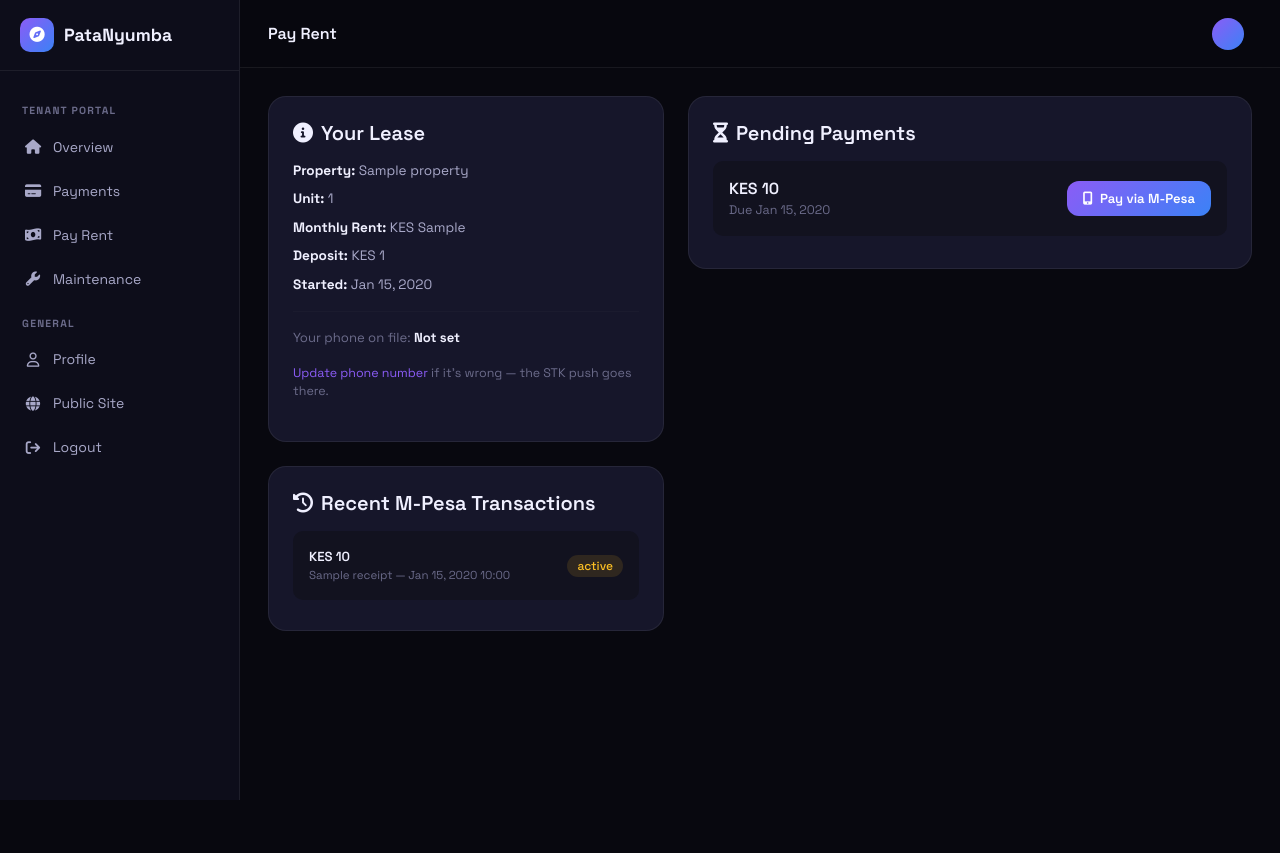
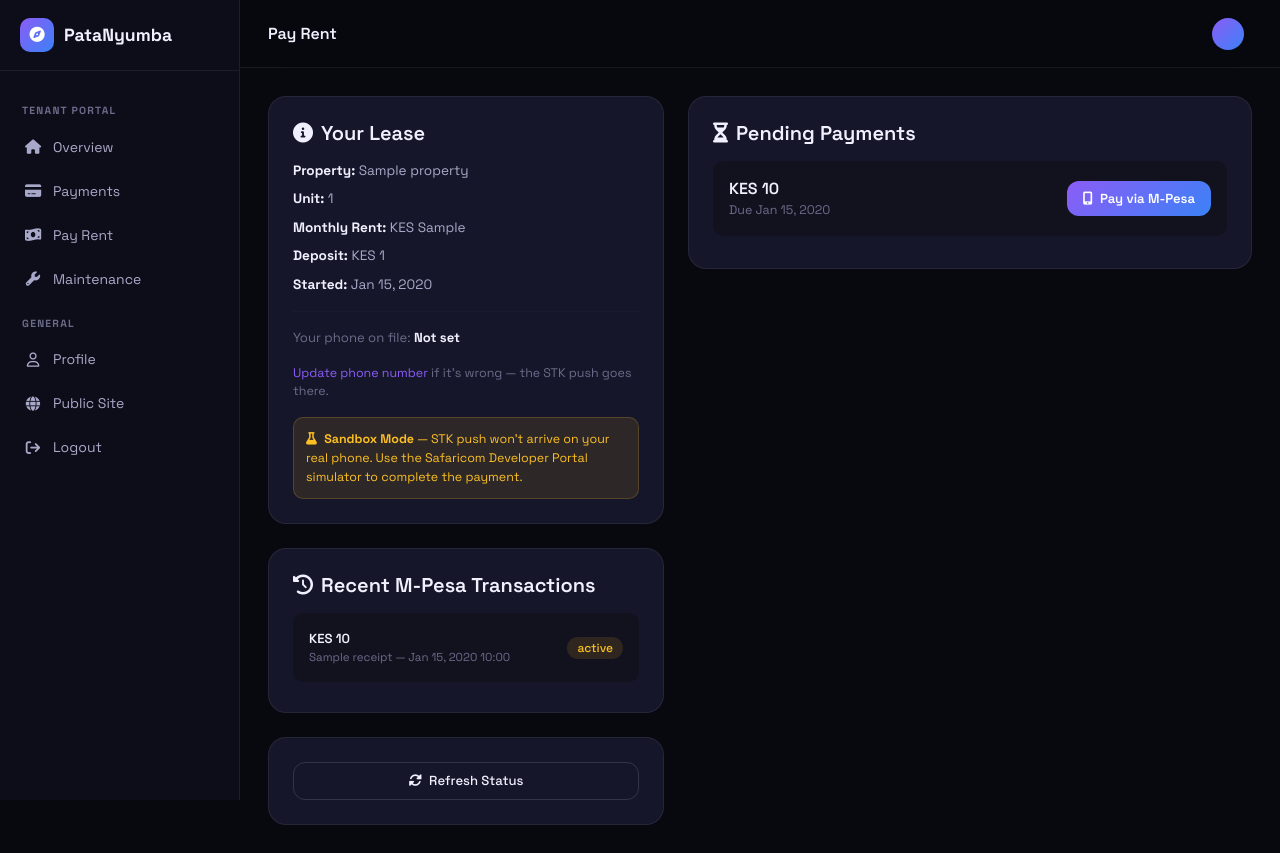
Before and after one commit to mbuguam443/househunting, a Django app: template templates/tenants/portal_pay.html in a window 1280 px wide. Before the commit the page ends 800 px from the top, so only its background shows below. Run offline with Django 5.2, Linux system fonts and the light colour scheme; the template is opened without the code that fills it: most values are stand-ins (such as "Sample title", 1, 10 or a date in 2020); some libraries are stand-ins or nearby versions.

Commit message:
Improve M-Pesa UI: sandbox notice, better error messages, status refresh

```diff
--- a/templates/tenants/portal_pay.html
+++ b/templates/tenants/portal_pay.html
@@ -17,6 +17,9 @@
             <hr style="border-color:var(--bd)">
             <p style="font-size:.82rem;color:var(--tx3)">Your phone on file: <strong style="color:var(--tx)">{{ user.profile.phone|default:'Not set' }}</strong></p>
             <p style="font-size:.78rem;color:var(--tx3)"><a href="{% url 'accounts:profile' %}" style="color:var(--pur)">Update phone number</a> if it's wrong — the STK push goes there.</p>
+            <div style="background:rgba(251,191,36,.1);border:1px solid rgba(251,191,36,.2);border-radius:10px;padding:12px;font-size:.78rem;color:#fbbf24;margin-top:12px">
+                <i class="fa-solid fa-flask me-1"></i> <strong>Sandbox Mode</strong> — STK push won't arrive on your real phone. Use the Safaricom Developer Portal simulator to complete the payment.
+            </div>
         </div>
 
         {% if mpesa_txs %}
@@ -33,6 +36,9 @@
             {% endfor %}
         </div>
         {% endif %}
+        <div class="gc p-4 mt-4">
+            <a href="{% url 'portal:pay' %}" class="boc btn px-3 py-2 w-100" style="font-size:.82rem"><i class="fa-solid fa-rotate me-1"></i> Refresh Status</a>
+        </div>
     </div>
 
     <div class="col-lg-7">
@@ -84,20 +90,19 @@ function payMpesa(paymentId, amount) {
         method: 'POST',
         body: formData,
     })
-    .then(function(r){ return r.json(); })
+    .then(function(r){
+        return r.text().then(function(t){
+            try { return JSON.parse(t); } catch(e) { return {error: 'Server: ' + t}; }
+        });
+    })
     .then(function(data){
-        if (data.error) {
-            document.getElementById('mpesaMsg').textContent = 'Error: ' + data.error;
-            document.getElementById('mpesaStatus').textContent = '';
-            return;
-        }
-        document.getElementById('mpesaMsg').textContent = data.message || 'Check your phone and enter your M-Pesa PIN.';
-        document.getElementById('mpesaStatus').textContent = 'Waiting for confirmation...';
-        setTimeout(function(){ location.reload(); }, 10000);
+        document.getElementById('mpesaMsg').textContent = data.error ? 'Error: ' + data.error : (data.message || 'STK push sent!');
+        document.getElementById('mpesaStatus').innerHTML = data.error ? '' : 'Waiting for confirmation...<br><small style=color:var(--tx3)><a href=https://developer.safaricom.co.ke target=_blank style=color:var(--pur)>Open Safaricom Simulator</a> to complete the payment.</small>';
+        if (!data.error) setTimeout(function(){ location.reload(); }, 30000);
     })
     .catch(function(err){
-        document.getElementById('mpesaMsg').textContent = 'Network error. Try again.';
-        document.getElementById('mpesaStatus').textContent = '';
+        document.getElementById('mpesaMsg').textContent = 'Network error. Check console.';
+        document.getElementById('mpesaStatus').textContent = err.toString();
     });
 }
 </script>
```
Also changed, not shown: db.sqlite3.
